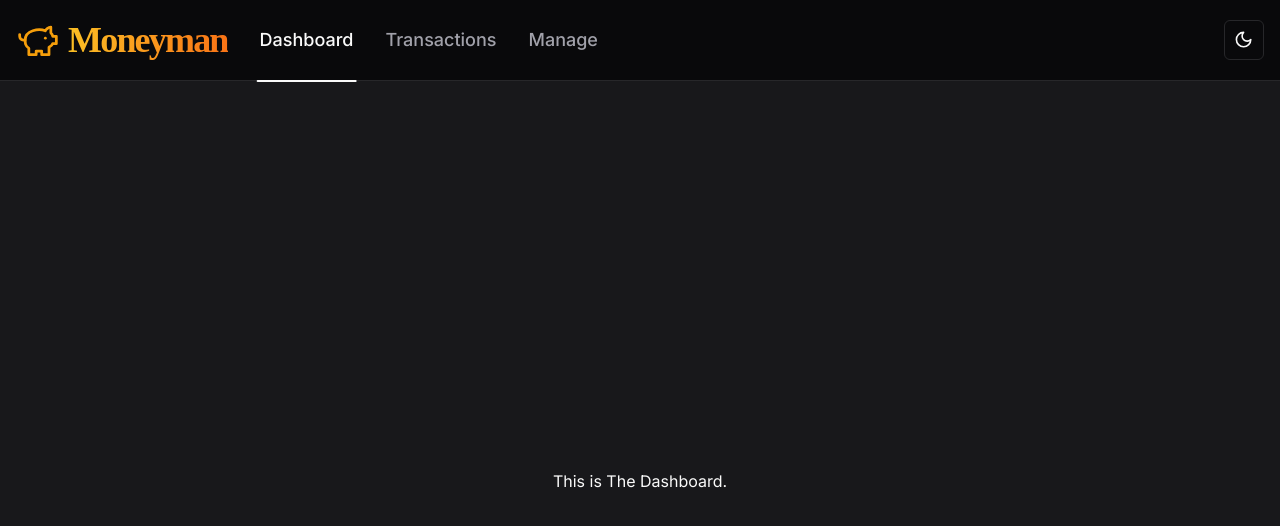
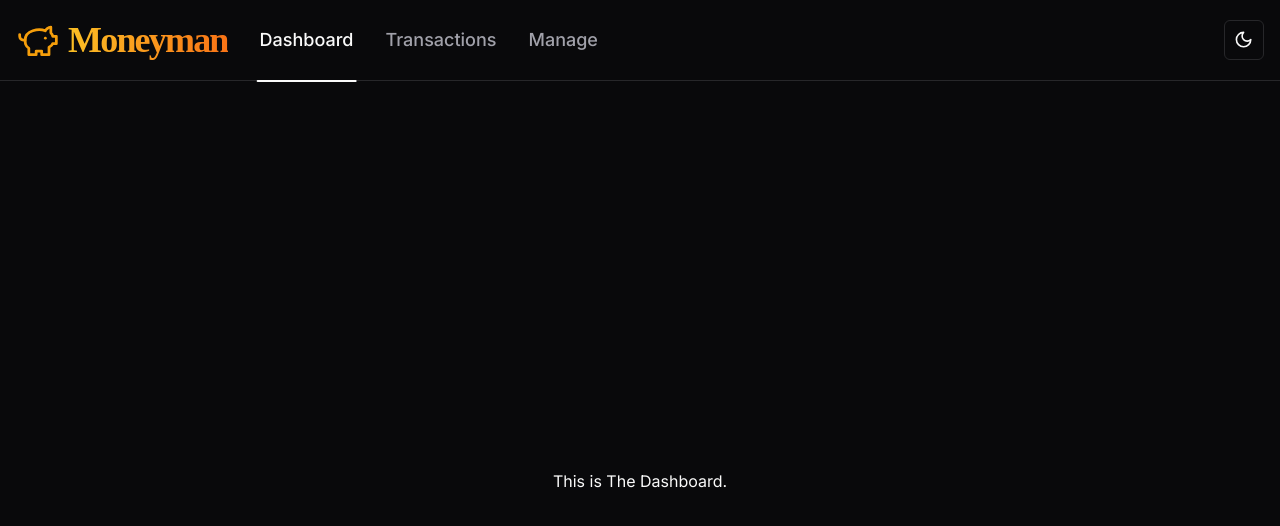
Before and after one commit to Shubhodeep100/Moneyman, a Next.js app: page / in a window 1280 px wide. Shown: the top 526 px of the page. Built offline with nearby package versions, Linux system fonts and the light colour scheme; a web font is replaced by a local one.

Commit message:
Toaste updates

```diff
--- a/app/(dashboard)/page.tsx
+++ b/app/(dashboard)/page.tsx
@@ -2,7 +2,7 @@
 
 function page() {
   return (
-    <div className='bg-zinc-900 h-screen flex justify-center items-center'>
+    <div className=' h-screen flex justify-center items-center'>
       This is The Dashboard.
     </div>
   )
```
